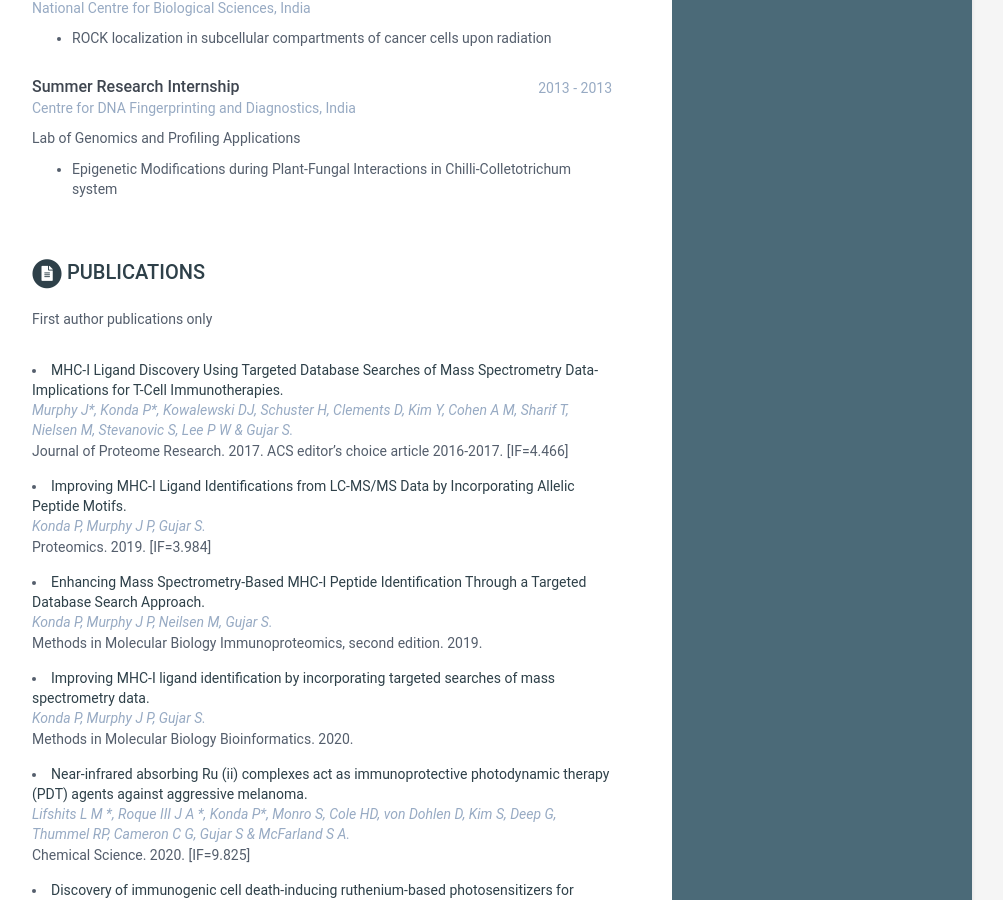
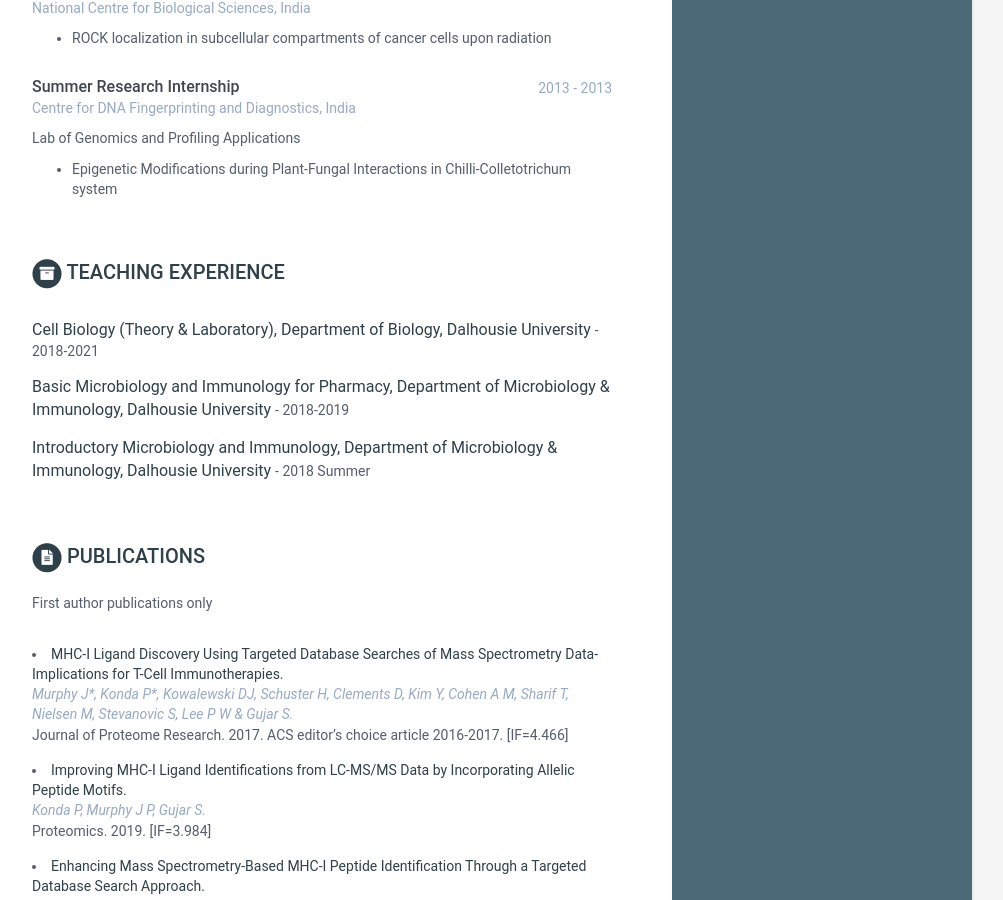
Before and after one commit to Prathyusha-konda/Website, a Jekyll site: the page built from index.html, in a window 1280 px wide and 900 px high, scrolled down 853 px. Shown: the whole window, without its empty margins (168-1171 px from the left). Built offline with Jekyll 4.4.1, drawn with Linux system fonts in a browser that asks for light colours.

Commit message:
Update data.yml

```diff
--- a/_data/data.yml
+++ b/_data/data.yml
@@ -103,6 +103,17 @@ publications:
         authors: Konda P*, Roque III J A*, Lifshits L M*, Alcos A, Azzam E, Shi G, Cameron C G, McFarland S A & Gujar S.
         conference: American Journal of Cancer Research. 2022. [IF=6.17]
 
+projects:
+    title: Teaching Experience
+    intro: >
+    assignments:
+        - title: Cell Biology (Theory & Laboratory), Department of Biology, Dalhousie University
+          tagline: 2018-2021
+        - title: Basic Microbiology and Immunology for Pharmacy, Department of Microbiology & Immunology, Dalhousie University
+          tagline: 2018-2019
+        - title: Introductory Microbiology and Immunology, Department of Microbiology & Immunology, Dalhousie University
+          tagline: 2018 Summer
+
 
 
 
```
